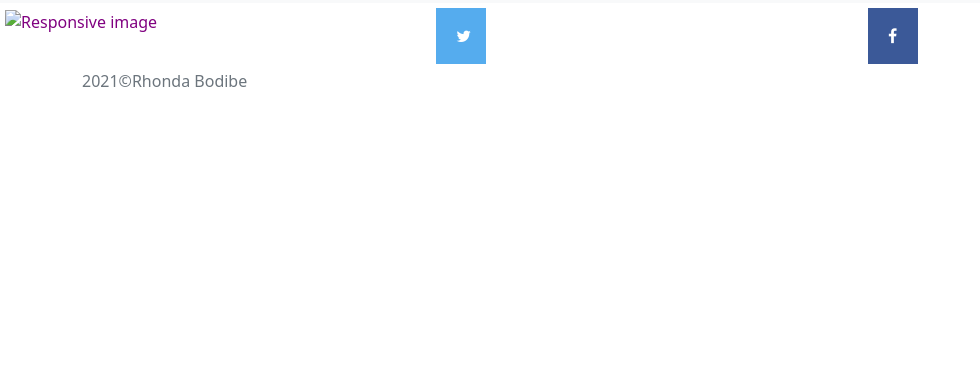
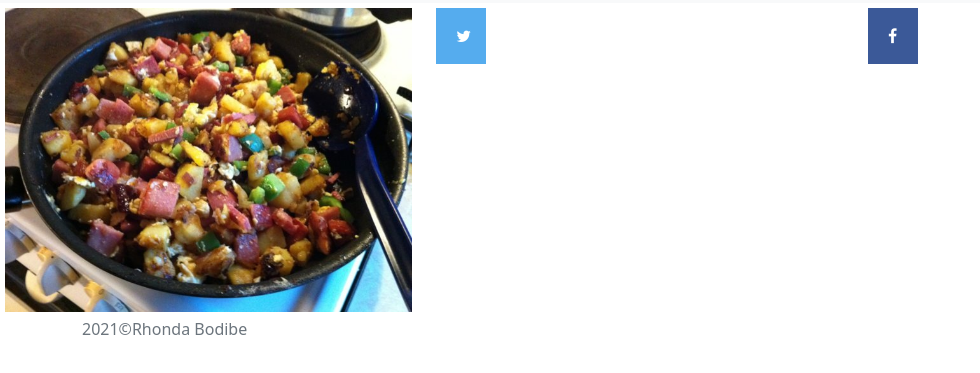
Before and after one commit to rsofie/rsofie.github.io, a plain HTML site: page otayhteytta.html in a window 1280 px wide. Shown: the part 53-426 px from the top of the page, without its empty margins (0-980 px from the left). Drawn offline with nearby package versions, Linux system fonts and the light colour scheme.

Commit message:
Update otayhteytta.html

```diff
--- a/otayhteytta.html
+++ b/otayhteytta.html
@@ -43,7 +43,7 @@
     </header><div class="row">
     <div class="col">
 
-      <img src="paakuva.jpeg" class="img-fluid" alt="Responsive image">
+      <img src="pyttipannu.jpg" class="img-fluid" alt="Responsive image">
     </div>
     <div class="col">
 
```
